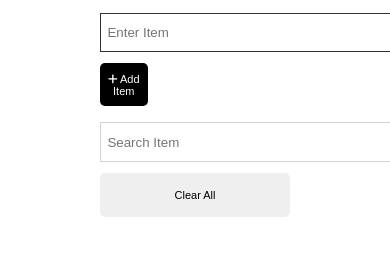
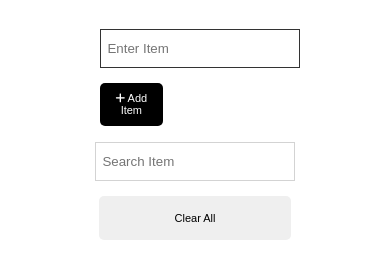
Before and after one commit to Rishav-Yadav/shopping-list, a plain HTML site: page index.html in a window 390 px wide. Shown: the part 90-368 px from the top of the page. Drawn offline with Linux system fonts and the light colour scheme.

Commit message:
Styled for mobile

```diff
--- a/style.css
+++ b/style.css
@@ -21,28 +21,32 @@
 .dark-btn {
   background-color: black;
   color: white;
-  width: 25%;
+  width: 33%;
 }
 .clr-btn {
-  width: 100%;
+  width: 55%;
   padding: 1rem 2rem;
 }
 form {
+  margin-top: 1rem;
   display: flex;
   flex-direction: column;
   padding: 1rem 5rem 0.5rem 5rem;
 }
 input {
-  min-width: 300px;
+  min-width: 200px;
+  max-width: 300px;
   border: solid 1px #333;
   padding: 0.7rem 0.4rem;
-  margin-bottom: 0.68rem;
+  margin-bottom: 0.9rem;
 }
 
-.filter {
+/* .filter {
   padding: 0rem 5rem 0.5rem 5rem;
-}
+} */
 .filter input {
+  padding: 0.7rem 0.4rem;
+  width: 55.8%;
   border: 1px solid lightgray;
 }
 ul {
```
